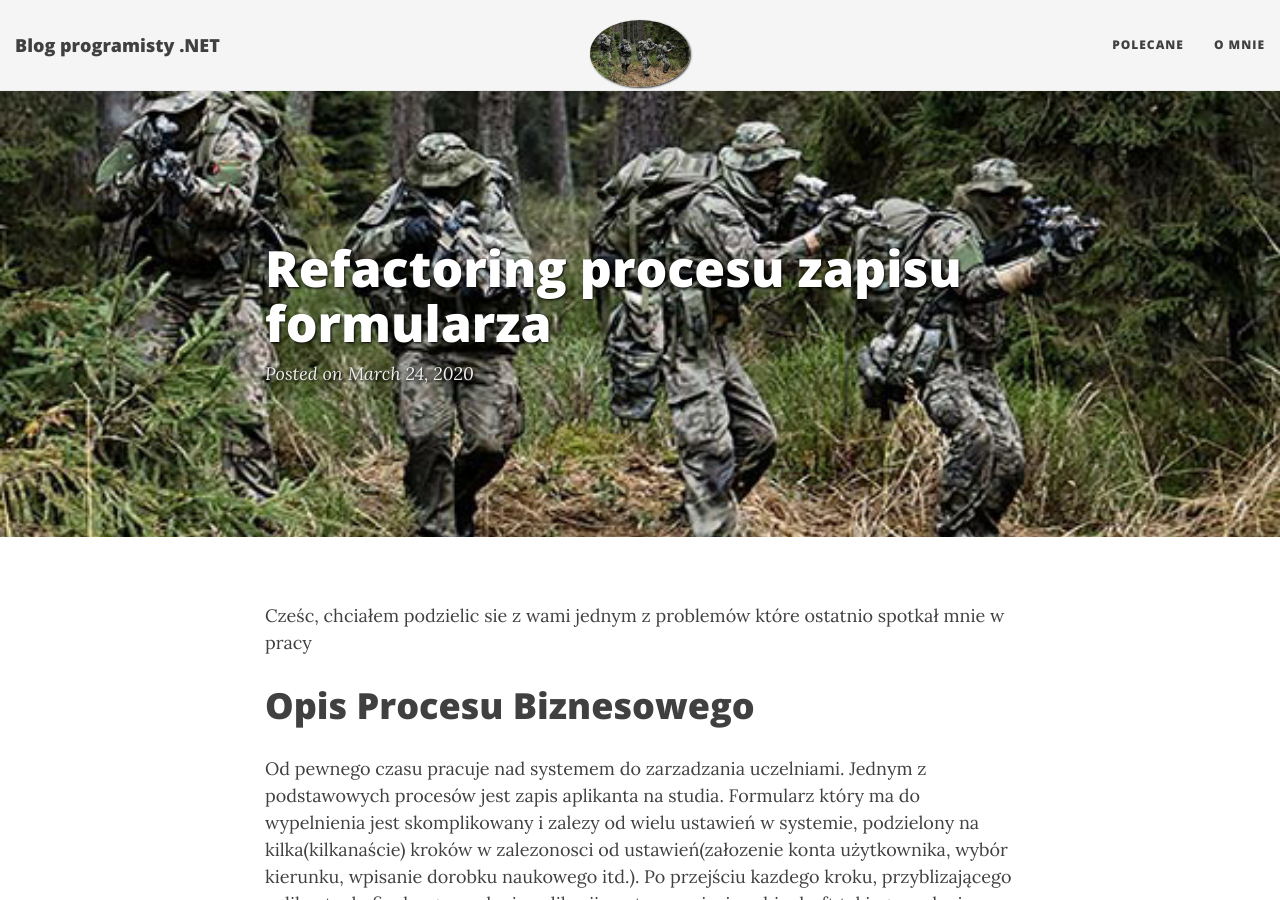
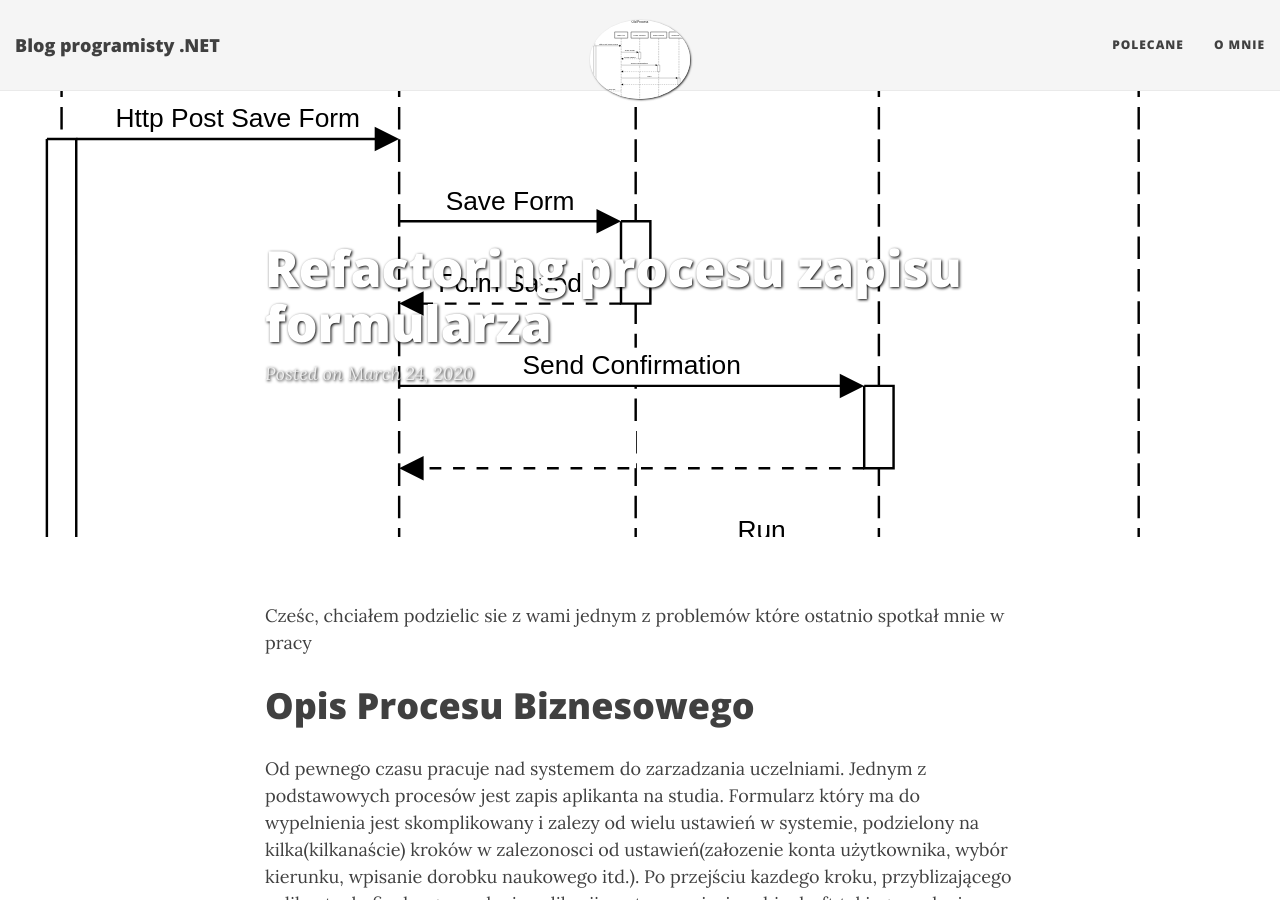
Before and after one commit to pmozola/pmozola.github.io, a Jekyll site: the page built from _posts/2020-03-24-remodeling-process.md, in a window 1280 px wide and 900 px high. Built offline with Jekyll 4.4.1, drawn with Linux system fonts in a browser that asks for light colours; nearby versions of some CDN libraries.

Commit message:
update image

```diff
--- a/_posts/2020-03-24-remodeling-process.md
+++ b/_posts/2020-03-24-remodeling-process.md
@@ -1,8 +1,8 @@
 ---
 layout: post
 title: Refactoring procesu zapisu formularza
-image: /img/vsShortcuts.jpeg
-bigimg: /img/vsShortcuts.jpeg
+image: /img/submitApplyNow_old.svg
+bigimg: /img/submitApplyNow_old.svg
 tags: [Refactoring, Modelowanie, C#]
 ---
 
```
